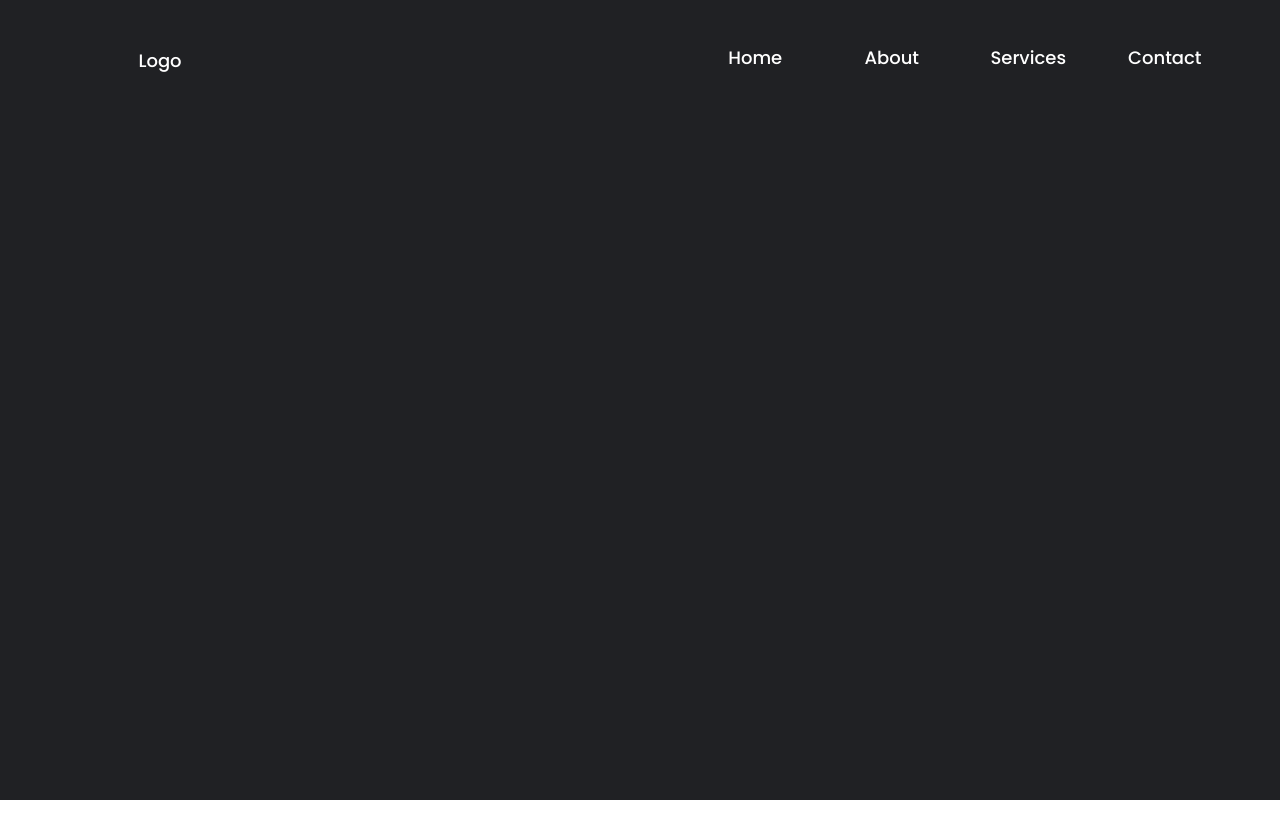
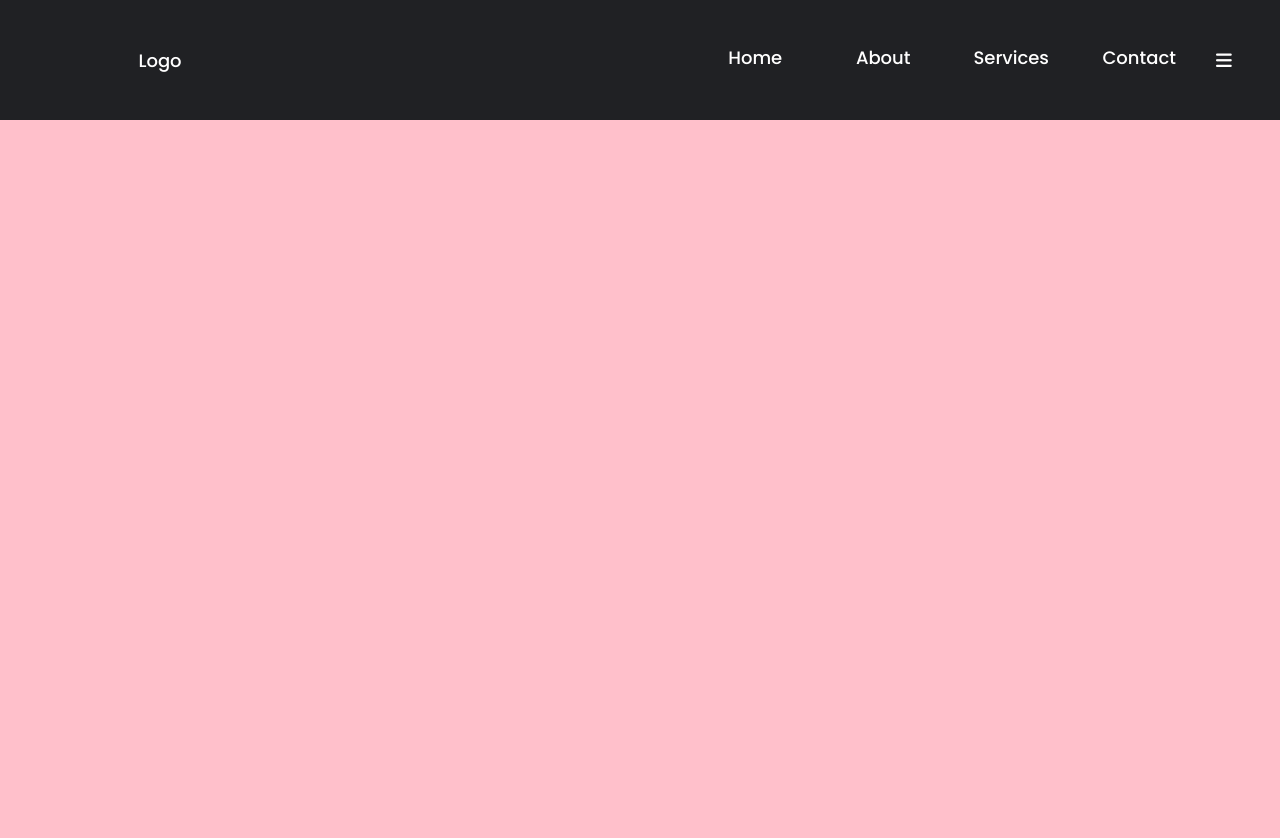
Before and after one commit to HimanshuAggarwal1404/2022B5A30848, a React (Vite) app: page / in a window 1280 px wide. Before the commit the page ends 800 px from the top, so only its background shows below. Built offline with nearby package versions, Linux system fonts and the light colour scheme.

Commit message:
minor changes in header

```diff
--- a/index.html
+++ b/index.html
@@ -4,6 +4,7 @@
     <meta charset="UTF-8" />
     <link rel="icon" type="image/svg+xml" href="/src/assets/anant logo.png" />
     <meta name="viewport" content="width=device-width, initial-scale=1.0" />
+    <link rel="stylesheet" href="https://cdnjs.cloudflare.com/ajax/libs/font-awesome/6.4.2/css/all.min.css">
     <title>Recruitments | Team Anant</title>
   </head>
   <body>
--- a/src/Components/Header.jsx
+++ b/src/Components/Header.jsx
@@ -65,8 +65,13 @@ const Header = () => {
               <div className={styles.whiteLine} style={{width:WhiteLineContact?"30%":"0%"}}></div>
             </div>
           </div>
+          <div className={styles.hamburgerIcon}>
+          <i class="fa-solid fa-bars"></i>
+          </div>
         </div>
+
       </div>
+
       </header>
     </>
   );
--- a/src/Pages/Home.jsx
+++ b/src/Pages/Home.jsx
@@ -6,6 +6,7 @@ const Home = () => {
     <>
     <div className={styles.mainWrapper}>
 <Header/>
+<div className={styles.section1}></div>
     </div>
     </>
   )
--- a/src/Styles/Header.module.scss
+++ b/src/Styles/Header.module.scss
@@ -39,7 +39,10 @@
         font-style: normal;
         font-weight: 450;
         line-height: normal;
+.hamburgerIcon{
+    width: 0vw;
 
+}
         .navbarComponent {
             height: 100%;
             // background-color: blue;
--- a/src/Styles/Home.module.scss
+++ b/src/Styles/Home.module.scss
@@ -2,4 +2,9 @@
     background-color: #202124;
     width: 100vw;
     min-height: 100vh;
+    .section1{
+        height: 90vh;
+        width: 100vw;
+        background-color: pink;
+    }
 }
--- a/src/global.css
+++ b/src/global.css
@@ -1,5 +1,7 @@
 @import url('https://fonts.googleapis.com/css2?family=Poppins:ital,wght@0,100;0,200;0,300;0,400;0,500;0,600;0,700;0,800;0,900;1,100;1,200;1,300;1,400;1,500;1,600;1,700;1,800;1,900&display=swap');
-
+html{
+  overflow-x: hidden;
+}
 *{
   padding: 0;
   margin: 0;
```
